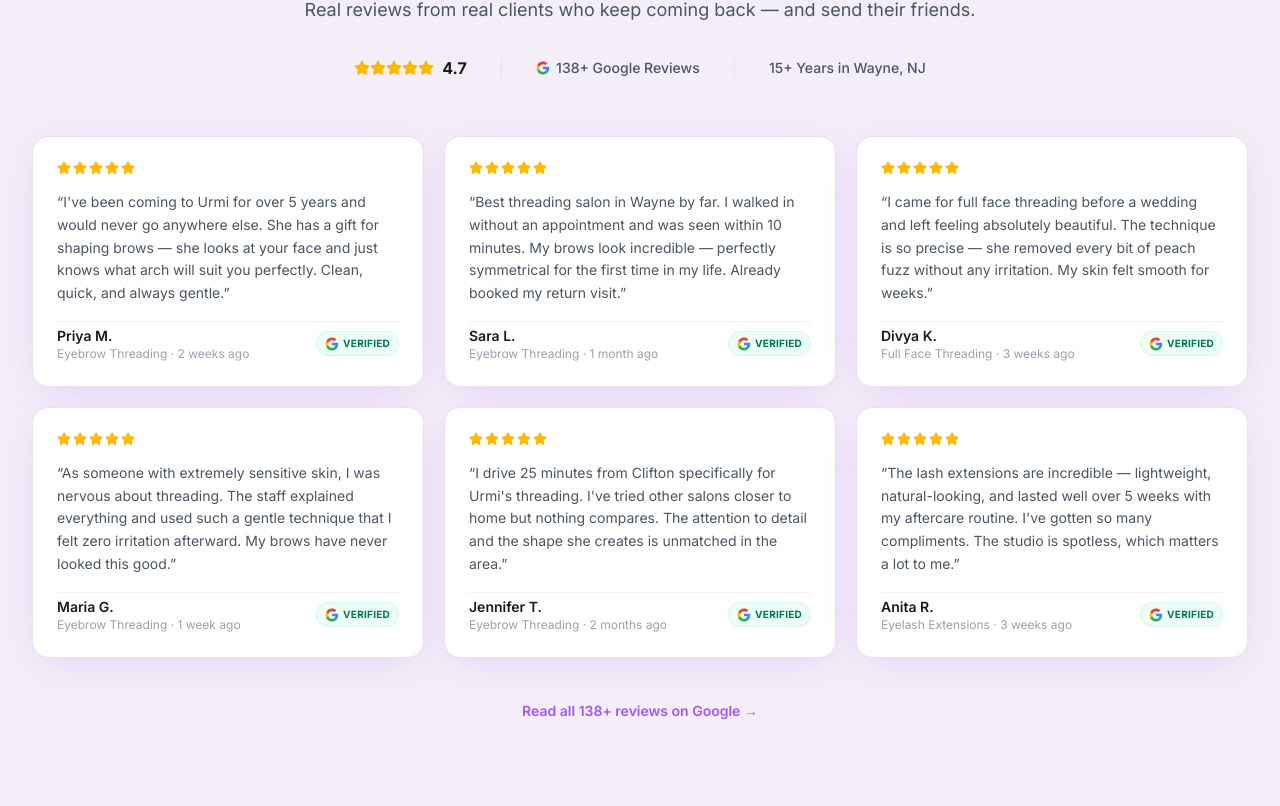
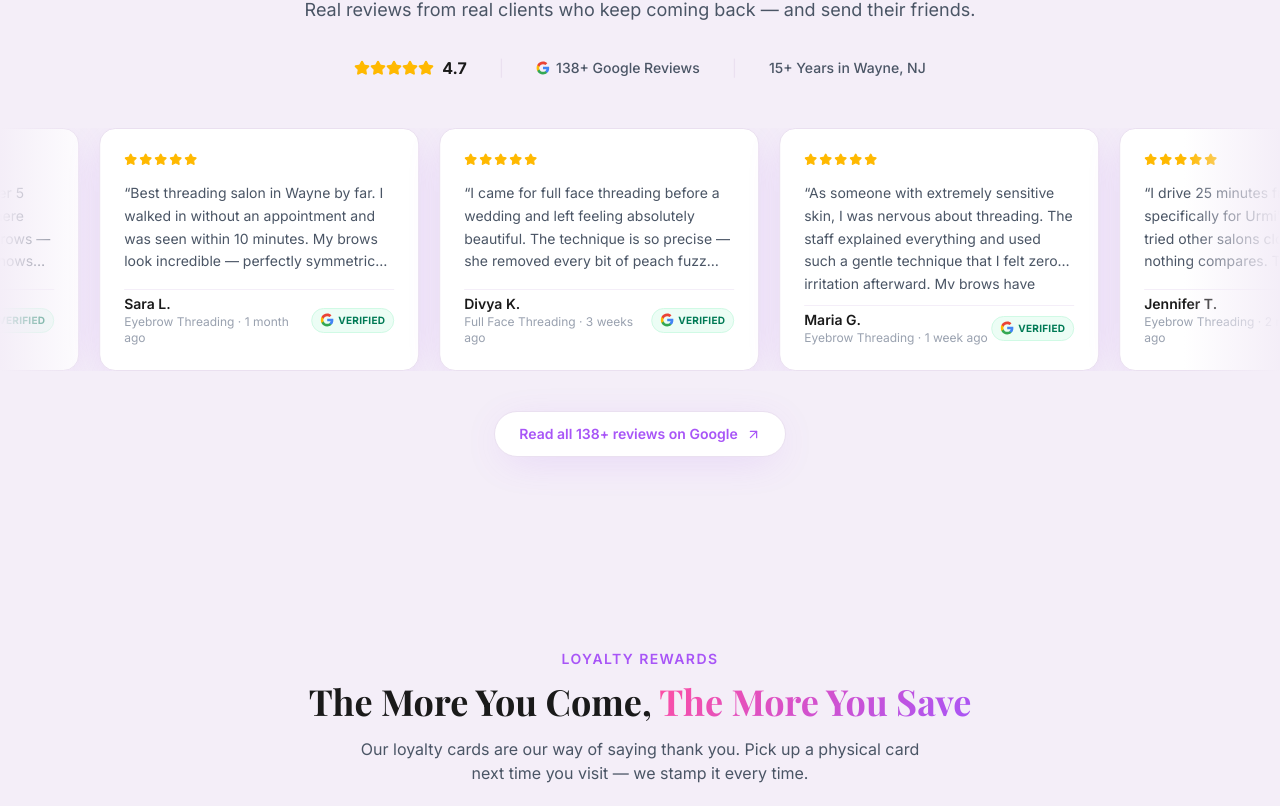
Before and after one commit to Aavash-L/urmi-threading-salon, a Next.js app: page / in a window 1280 px wide. Shown: the part 4514-5320 px from the top of the page. Built offline with nearby package versions, Linux system fonts and the light colour scheme; a web font is replaced by a local one.

Commit message:
replace testimonials grid with auto-scrolling infinite carousel

```diff
--- a/src/components/sections/Testimonials.tsx
+++ b/src/components/sections/Testimonials.tsx
@@ -1,8 +1,8 @@
 "use client";
 
-import { motion } from "framer-motion";
-import { useReducedMotion } from "framer-motion";
-import { Star } from "lucide-react";
+import { useRef, useState } from "react";
+import { motion, useMotionValue, useAnimationFrame } from "framer-motion";
+import { Star, ArrowUpRight } from "lucide-react";
 import SectionHeading from "@/components/ui/SectionHeading";
 import { TESTIMONIALS } from "@/lib/testimonials";
 import { BUSINESS } from "@/lib/constants";
@@ -18,13 +18,58 @@ function GoogleIcon() {
   );
 }
 
-const featured = TESTIMONIALS.slice(0, 6);
+const CARD_WIDTH = 320;
+const CARD_GAP = 20;
+const SLOT = CARD_WIDTH + CARD_GAP;
+const LOOP_WIDTH = SLOT * TESTIMONIALS.length;
+const SPEED = 0.6;
+
+function TestimonialCard({ t }: { t: typeof TESTIMONIALS[0] }) {
+  return (
+    <div
+      className="bg-white rounded-2xl p-6 card-shadow border border-lavender-100 flex flex-col gap-4 shrink-0"
+      style={{ width: CARD_WIDTH }}
+    >
+      <div className="flex items-center gap-0.5">
+        {Array.from({ length: 5 }).map((_, j) => (
+          <Star key={j} size={13} className={j < t.rating ? "fill-amber-400 text-amber-400" : "fill-gray-200 text-gray-200"} />
+        ))}
+      </div>
+      <p className="text-gray-600 text-sm leading-relaxed flex-1 line-clamp-4">
+        &ldquo;{t.text}&rdquo;
+      </p>
+      <div className="flex items-center justify-between pt-1 border-t border-lavender-50">
+        <div>
+          <p className="font-semibold text-charcoal text-sm">{t.name}</p>
+          <p className="text-xs text-gray-400">{t.service} · {t.date}</p>
+        </div>
+        <div className="flex items-center gap-1 text-[10px] font-bold uppercase tracking-wide text-emerald-700 bg-emerald-50 border border-emerald-100 px-2 py-1 rounded-full">
+          <GoogleIcon />
+          Verified
+        </div>
+      </div>
+    </div>
+  );
+}
 
 export default function Testimonials() {
-  const shouldReduce = useReducedMotion();
+  const x = useMotionValue(0);
+  const [paused, setPaused] = useState(false);
+  const pausedRef = useRef(false);
+
+  const handleMouseEnter = () => { setPaused(true); pausedRef.current = true; };
+  const handleMouseLeave = () => { setPaused(false); pausedRef.current = false; };
+
+  useAnimationFrame(() => {
+    if (pausedRef.current) return;
+    const next = x.get() - SPEED;
+    x.set(next <= -LOOP_WIDTH ? next + LOOP_WIDTH : next);
+  });
+
+  const doubled = [...TESTIMONIALS, ...TESTIMONIALS];
 
   return (
-    <section className="py-24 bg-lavender-50" aria-label="Customer testimonials">
+    <section className="py-24 bg-lavender-50 overflow-hidden" aria-label="Customer testimonials">
       <div className="max-w-7xl mx-auto px-4 sm:px-6 lg:px-8">
         <SectionHeading
           eyebrow="What Clients Say"
@@ -33,7 +78,7 @@ export default function Testimonials() {
         />
 
         {/* Stats bar */}
-        <div className="flex flex-wrap items-center justify-center gap-4 sm:gap-8 mt-8 mb-14">
+        <div className="flex flex-wrap items-center justify-center gap-4 sm:gap-8 mt-8 mb-12">
           <div className="flex items-center gap-2">
             <div className="flex">
               {Array.from({ length: 5 }).map((_, i) => (
@@ -50,58 +95,41 @@ export default function Testimonials() {
           <span className="text-lavender-100 hidden sm:block">|</span>
           <span className="text-gray-600 text-sm font-medium">15+ Years in Wayne, NJ</span>
         </div>
+      </div>
 
-        {/* 3×2 grid */}
-        <div className="grid grid-cols-1 sm:grid-cols-2 lg:grid-cols-3 gap-5">
-          {featured.map((t, i) => (
-            <motion.div
-              key={t.id}
-              initial={{ opacity: 0, y: shouldReduce ? 0 : 24 }}
-              whileInView={{ opacity: 1, y: 0 }}
-              viewport={{ once: true, margin: "-60px" }}
-              transition={{ duration: 0.5, delay: shouldReduce ? 0 : i * 0.08 }}
-              className="bg-white rounded-2xl p-6 card-shadow border border-lavender-100 flex flex-col gap-4"
-            >
-              {/* Stars */}
-              <div className="flex items-center gap-0.5">
-                {Array.from({ length: 5 }).map((_, j) => (
-                  <Star
-                    key={j}
-                    size={14}
-                    className={j < t.rating ? "fill-amber-400 text-amber-400" : "fill-gray-200 text-gray-200"}
-                  />
-                ))}
-              </div>
+      {/* Carousel — full bleed with fade edges */}
+      <div
+        className="relative"
+        onMouseEnter={handleMouseEnter}
+        onMouseLeave={handleMouseLeave}
+      >
+        {/* Fade masks */}
+        <div className="pointer-events-none absolute left-0 top-0 bottom-0 w-24 z-10 bg-gradient-to-r from-lavender-50 to-transparent" />
+        <div className="pointer-events-none absolute right-0 top-0 bottom-0 w-24 z-10 bg-gradient-to-l from-lavender-50 to-transparent" />
 
-              {/* Text */}
-              <p className="text-gray-600 text-sm leading-relaxed flex-1">
-                &ldquo;{t.text}&rdquo;
-              </p>
+        <div className="overflow-hidden px-4">
+          <motion.div
+            className="flex"
+            style={{ x, gap: CARD_GAP }}
+          >
+            {doubled.map((t, i) => (
+              <TestimonialCard key={`${t.id}-${i}`} t={t} />
+            ))}
+          </motion.div>
+        </div>
+      </div>
 
-              {/* Footer */}
-              <div className="flex items-center justify-between pt-1 border-t border-lavender-50">
-                <div>
-                  <p className="font-semibold text-charcoal text-sm">{t.name}</p>
-                  <p className="text-xs text-gray-400">{t.service} · {t.date}</p>
-                </div>
-                <div className="flex items-center gap-1 text-[10px] font-bold uppercase tracking-wide text-emerald-700 bg-emerald-50 border border-emerald-100 px-2 py-1 rounded-full">
-                  <GoogleIcon />
-                  Verified
-                </div>
-              </div>
-            </motion.div>
-          ))}
-        </div>
-
-        {/* CTA */}
+      {/* CTA */}
+      <div className="max-w-7xl mx-auto px-4 sm:px-6 lg:px-8">
         <div className="text-center mt-10">
           <a
             href={BUSINESS.reviewsUrl}
             target="_blank"
             rel="noopener noreferrer"
-            className="inline-flex items-center gap-2 text-brand-purple font-semibold hover:underline underline-offset-4 text-sm"
+            className="inline-flex items-center gap-2 bg-white border border-lavender-100 text-brand-purple font-semibold px-6 py-3 rounded-full hover:shadow-md hover:border-brand-purple transition-all text-sm card-shadow"
           >
-            Read all 138+ reviews on Google →
+            Read all 138+ reviews on Google
+            <ArrowUpRight size={15} />
           </a>
         </div>
       </div>
```
